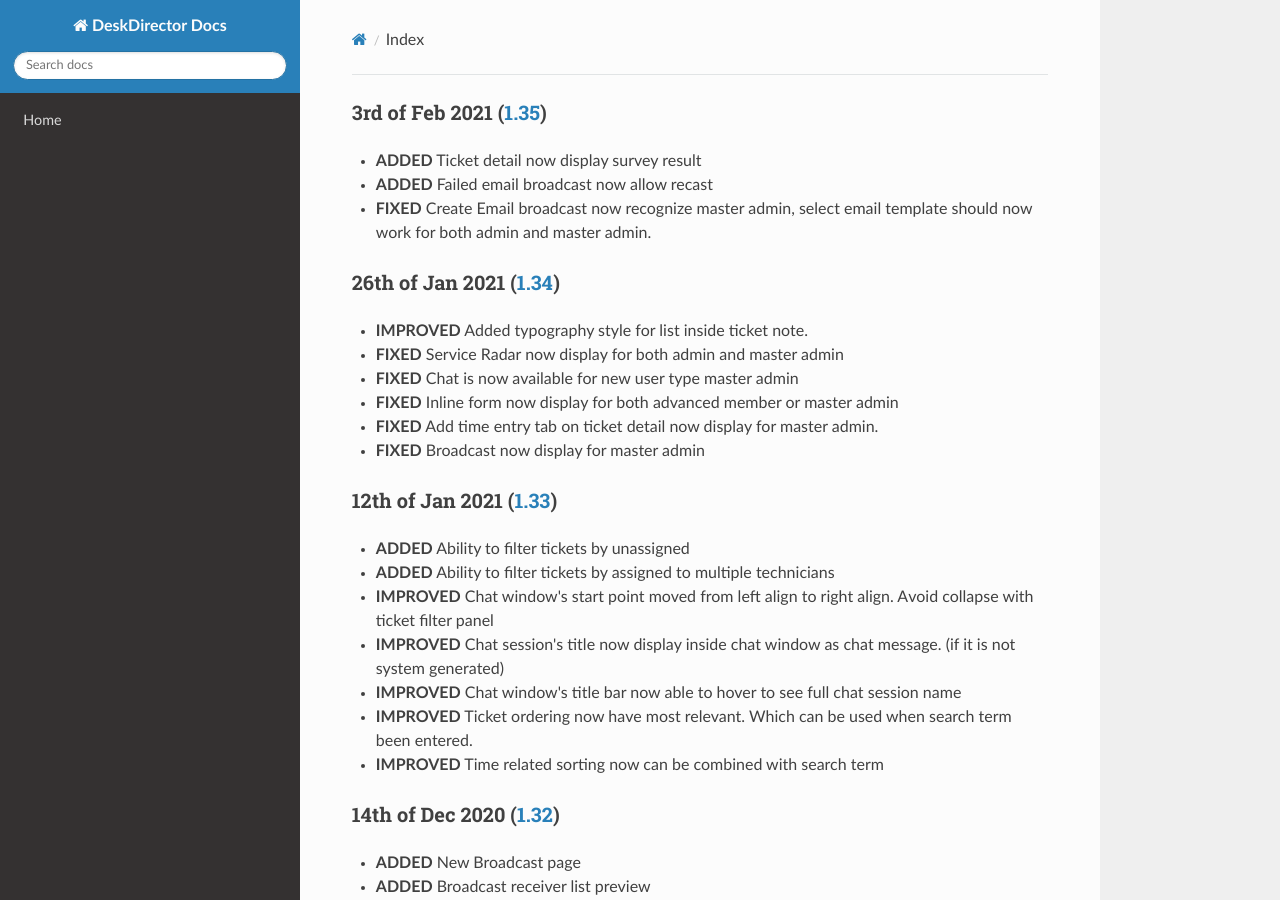
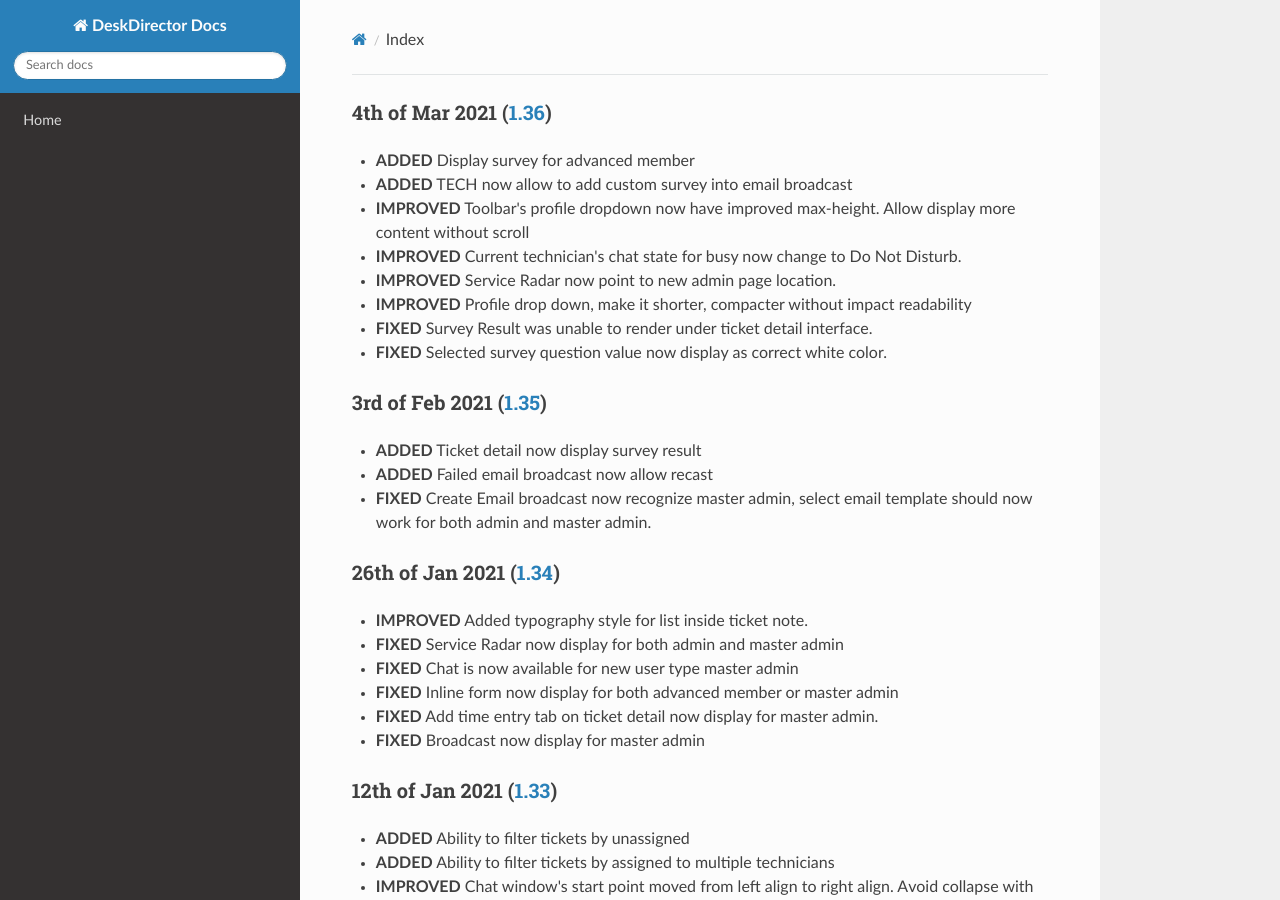
Before and after one commit to DeskDirector/docs, an MkDocs documentation site: the page built from docs/_release/tech/README.md, in a window 1280 px wide and 900 px high. Built offline with MkDocs 1.6.1, drawn with Linux system fonts in a browser that asks for light colours; nearby versions of some CDN libraries; old or Windows-style settings are respelled for this version of MkDocs.

Commit message:
Update README.md

```diff
--- a/docs/_release/tech/README.md
+++ b/docs/_release/tech/README.md
@@ -1,3 +1,13 @@
+### 4th of Mar 2021 ([1.36](v1.36))
+- **ADDED** Display survey for advanced member
+- **ADDED** TECH now allow to add custom survey into email broadcast
+- **IMPROVED** Toolbar's profile dropdown now have improved max-height. Allow display more content without scroll
+- **IMPROVED** Current technician's chat state for busy now change to Do Not Disturb.
+- **IMPROVED** Service Radar now point to new admin page location.
+- **IMPROVED** Profile drop down, make it shorter, compacter without impact readability
+- **FIXED** Survey Result was unable to render under ticket detail interface.
+- **FIXED** Selected survey question value now display as correct white color.
+
 ### 3rd of Feb 2021 ([1.35](v1.35))
 - **ADDED** Ticket detail now display survey result
 - **ADDED** Failed email broadcast now allow recast
```
